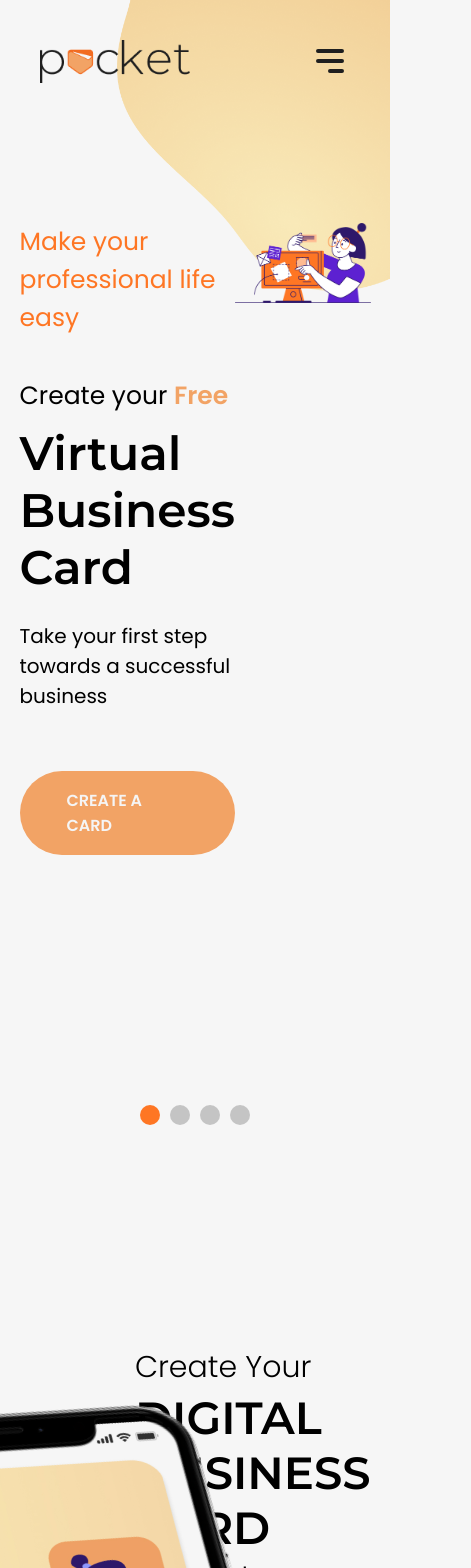
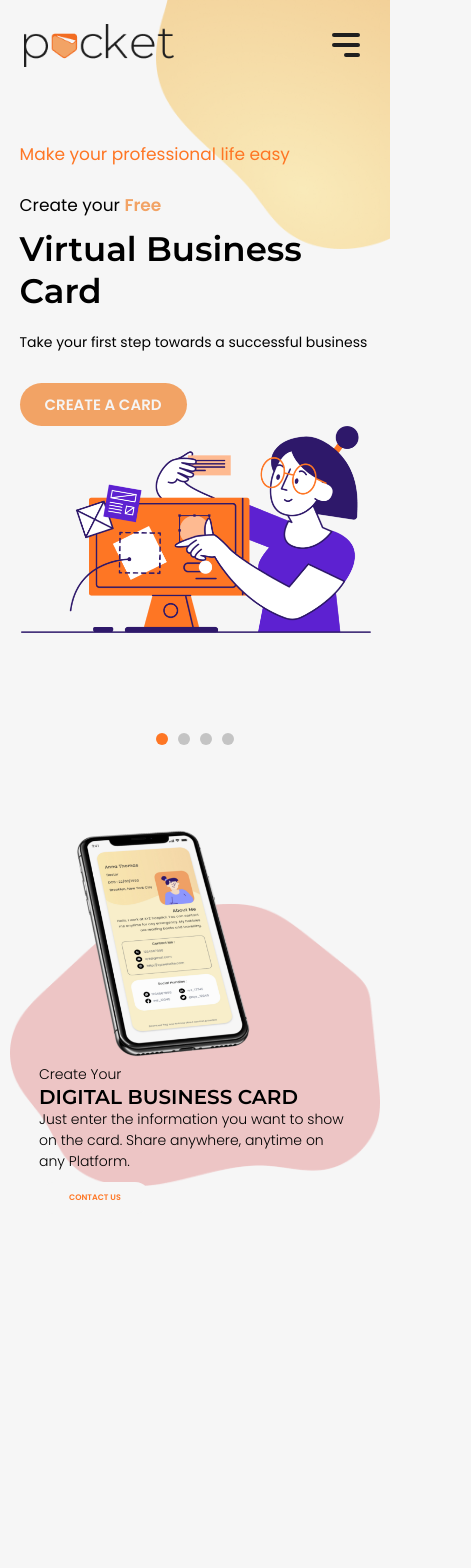
Before and after one commit to pman47/pocket, a React (Create React App) app: page / in a window 390 px wide. Shown: the top 1568 px of the page, 471 px wide, since content can reach past the window. After the commit the page ends 1345 px from the top, so only its background shows below. Built offline with nearby package versions, Linux system fonts and the light colour scheme.

Commit message:
Landing Page Responsiveness done 👍

```diff
--- a/src/components/LandingPage/IPhoneSection.jsx
+++ b/src/components/LandingPage/IPhoneSection.jsx
@@ -1,6 +1,5 @@
 import iPhone from "../../assets/iPhone.png";
 import iPhoneBack from "../../assets/iPhoneBack.png";
-import iPhoneScreen from "../../assets/iPhoneScreen.png";
 import "./iPhoneSection.css";
 
 const IPhoneSection = () => {
@@ -10,11 +9,6 @@ const IPhoneSection = () => {
       <div className="detailsContainer">
         <div className="iphoneContainer">
           <img src={iPhone} alt="iphone back" className="iphone" />
-          <img
-            src={iPhoneScreen}
-            alt="iphone screen"
-            className="iphoneScreen"
-          />
         </div>
         <div className="details">
           <div className="simple">Create Your</div>
--- a/src/components/LandingPage/LandingPage.css
+++ b/src/components/LandingPage/LandingPage.css
@@ -3,5 +3,5 @@
   top: 0;
   right: 0;
   z-index: -11;
-  width: 70%;
+  width: 60%;
 }
--- a/src/components/LandingPage/LandingPage.jsx
+++ b/src/components/LandingPage/LandingPage.jsx
@@ -7,7 +7,7 @@ import IPhoneSection from "./IPhoneSection";
 
 const LandingPage = () => {
   return (
-    <div style={{ marginBottom: "300px" }}>
+    <div style={{ marginBottom: "100px" }}>
       <Navbar />
       <img
         cka
--- a/src/components/LandingPage/Navbar.css
+++ b/src/components/LandingPage/Navbar.css
@@ -60,11 +60,12 @@
   position: absolute;
   top: 0;
   left: 0;
-  height: 100%;
-  width: 100%;
+  height: 100vh;
+  width: 100vw;
   background: #fff;
   justify-content: center;
   flex-direction: column;
+  z-index: 111;
 }
 
 @media screen and (max-width: 1250px) {
@@ -118,3 +119,9 @@
     display: block;
   }
 }
+
+@media screen and (max-width: 600px) {
+  .navbar {
+    padding: 1.5rem;
+  }
+}
--- a/src/components/LandingPage/Slider.css
+++ b/src/components/LandingPage/Slider.css
@@ -6,9 +6,7 @@
 
 .sliderItem {
   display: grid;
-  grid-template-columns: 1fr 1fr;
-  /* align-items: center;
-  justify-content: space-between; */
+  grid-template-columns: 60% 40%;
 }
 
 .ladyWithComputer {
@@ -51,7 +49,7 @@
 }
 
 .SliderDots {
-  margin: 250px 0 150px 0;
+  margin: 300px 0 300px 0;
   display: flex;
   align-items: center;
   justify-content: center;
@@ -71,3 +69,93 @@
 .dot.activeDot {
   background-color: var(--dark-orange);
 }
+
+@media screen and (max-width: 1500px) {
+  .SliderDots {
+    margin: 250px 0 100px 0;
+  }
+}
+
+@media screen and (max-width: 1250px) {
+  .SliderDots {
+    margin: 150px 0;
+  }
+}
+
+@media screen and (max-width: 1000px) {
+  .tag-line {
+    font-size: 20px;
+  }
+
+  .line-1 {
+    font-size: 20px;
+  }
+
+  .bold-line {
+    font-size: 40px;
+  }
+  .bottom-line {
+    font-size: 17px;
+  }
+
+  .SliderDots {
+    margin: 100px 0;
+  }
+}
+
+@media screen and (max-width: 900px) {
+  .Slider {
+    margin-top: 50px;
+  }
+}
+
+@media screen and (max-width: 850px) {
+  .line-1 {
+    margin-top: 25px;
+  }
+
+  .bottom-line {
+    margin: 20px 0 30px;
+  }
+
+  .sliderItem .create-a-card-button {
+    font-size: 15px;
+    padding: 10px 25px;
+  }
+
+  .sliderItem {
+    display: flex;
+    flex-direction: column;
+  }
+
+  .ladyWithComputer {
+    align-self: flex-end;
+    width: 350px;
+  }
+
+  .dot {
+    height: 15px;
+    width: 15px;
+  }
+}
+
+@media screen and (max-width: 520px) {
+  .tag-line {
+    font-size: 17px;
+  }
+
+  .line-1 {
+    font-size: 17px;
+  }
+
+  .bold-line {
+    font-size: 34px;
+  }
+  .bottom-line {
+    font-size: 14px;
+  }
+  .dot {
+    height: 12px;
+    width: 12px;
+  }
+}
--- a/src/components/LandingPage/iPhoneSection.css
+++ b/src/components/LandingPage/iPhoneSection.css
@@ -1,36 +1,35 @@
 .iPhoneSection {
+  position: relative;
   display: flex;
   align-items: center;
   justify-content: center;
 }
 
 .iPhoneSection .path {
-  position: absolute;
-  width: 80%;
+  width: 95%;
+  height: 100%;
+  object-fit: contain;
   z-index: -11;
 }
 
 .detailsContainer {
-  height: 1000px;
-  position: relative;
+  position: absolute;
+  height: 100%;
   display: grid;
   width: 90vw;
   grid-template-columns: 1fr 1fr;
 }
 
 .iphoneContainer {
+  width: 100%;
   display: flex;
   align-items: center;
   justify-content: center;
 }
 
-.iphoneScreen {
-  top: calc(50% - 420px);
-}
-
-.iphone,
-.iphoneScreen {
-  position: absolute;
+.iphone {
+  width: 70%;
+  object-fit: contain;
 }
 
 .details {
@@ -62,3 +61,149 @@
   text-transform: uppercase;
   color: var(--dark-orange);
 }
+
+@media screen and (max-width: 1250px) {
+  .simple {
+    font-size: 25px;
+  }
+
+  .boldText {
+    font-size: 40px;
+  }
+  .contact-us {
+    font-size: 17px;
+  }
+}
+
+@media screen and (max-width: 1100px) {
+  .simple {
+    font-size: 23px;
+  }
+
+  .boldText {
+    font-size: 36px;
+  }
+
+  .contact-us {
+    font-size: 14px;
+    margin-top: 60px;
+    padding: 17px 44px;
+  }
+}
+
+@media screen and (max-width: 860px) {
+  .simple {
+    font-size: 20px;
+  }
+
+  .boldText {
+    font-size: 30px;
+  }
+
+  .contact-us {
+    font-size: 10px;
+    margin-top: 30px;
+    padding: 15px 40px;
+  }
+}
+
+@media screen and (max-width: 720px) {
+  .iPhoneSection {
+    height: 700px;
+    align-items: flex-end;
+  }
+
+  .path {
+    height: auto;
+  }
+
+  .detailsContainer {
+    display: flex;
+    flex-direction: column;
+    width: 70%;
+    height: auto;
+  }
+
+  .iphoneContainer {
+    width: 80%;
+  }
+
+  .details {
+    margin: 0;
+    margin-bottom: 13%;
+    width: 100%;
+  }
+}
+
+@media screen and (max-width: 650px) {
+  .iPhoneSection {
+    height: 600px;
+  }
+
+  .detailsContainer {
+    width: 80%;
+  }
+
+  .iphoneContainer {
+    width: 80%;
+  }
+
+  .details {
+    margin: 0;
+    margin-bottom: 15%;
+  }
+
+  .simple {
+    font-size: 17px;
+  }
+
+  .boldText {
+    font-size: 26px;
+  }
+
+  .contact-us {
+    font-size: 10px;
+    margin-top: 20px;
+    padding: 12px 36px;
+  }
+}
+
+@media screen and (max-width: 550px) {
+  .iPhoneSection {
+    height: 500px;
+  }
+}
+
+@media screen and (max-width: 460px) {
+  .iPhoneSection {
+    height: 450px;
+  }
+  .simple {
+    font-size: 14px;
+  }
+
+  .boldText {
+    font-size: 20px;
+  }
+
+  .contact-us {
+    font-size: 8px;
+    margin-top: 10px;
+    padding: 10px 30px;
+  }
+  .details {
+    margin-bottom: 10%;
+  }
+}
+
+@media screen and (max-width: 420px) {
+  .iPhoneSection {
+    height: 400px;
+  }
+}
+
+@media screen and (max-width: 360px) {
+  .iPhoneSection {
+    height: 350px;
+  }
+}
```
Also changed, not shown: src/assets/iPhone.png, src/assets/iPhoneScreen.png (deleted).
